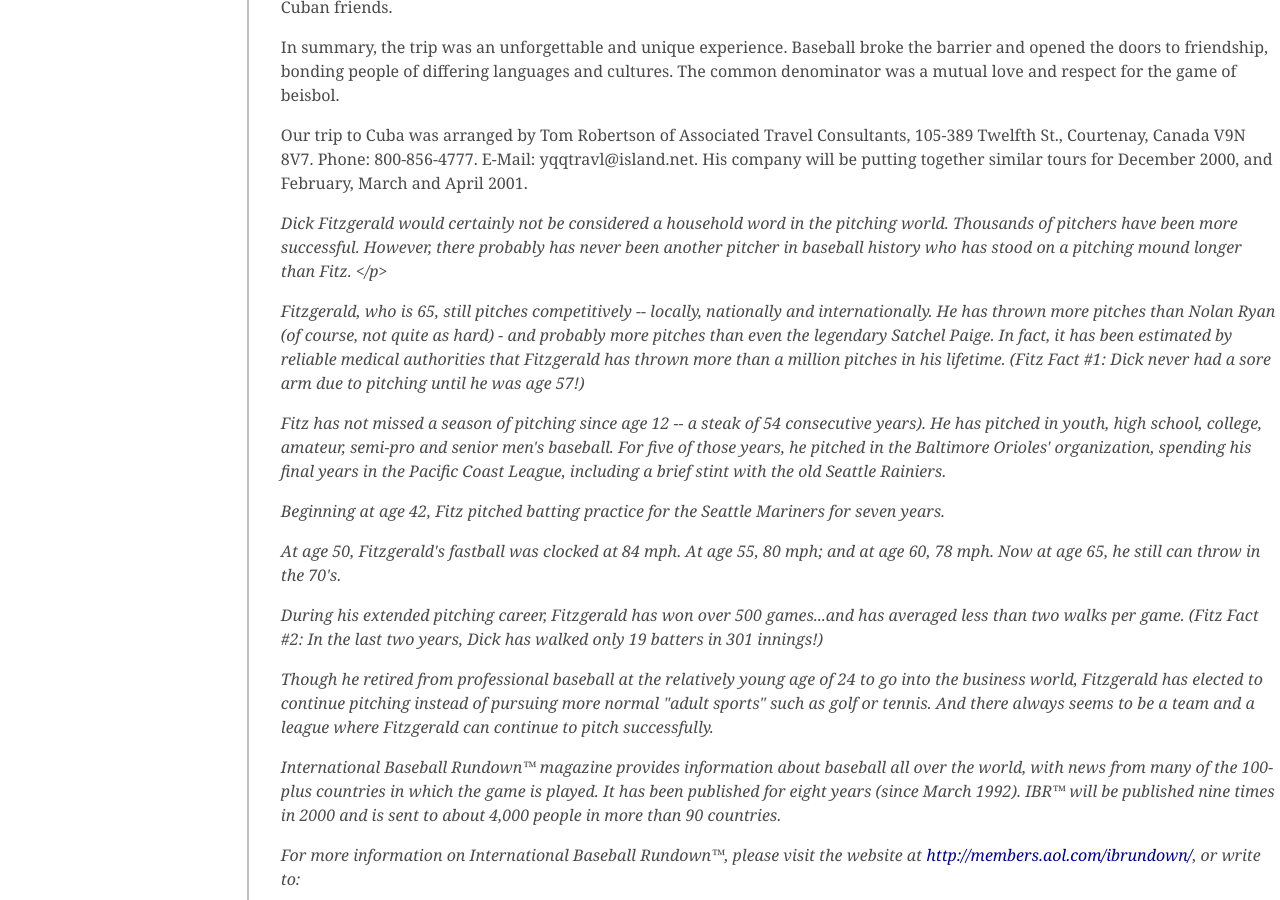
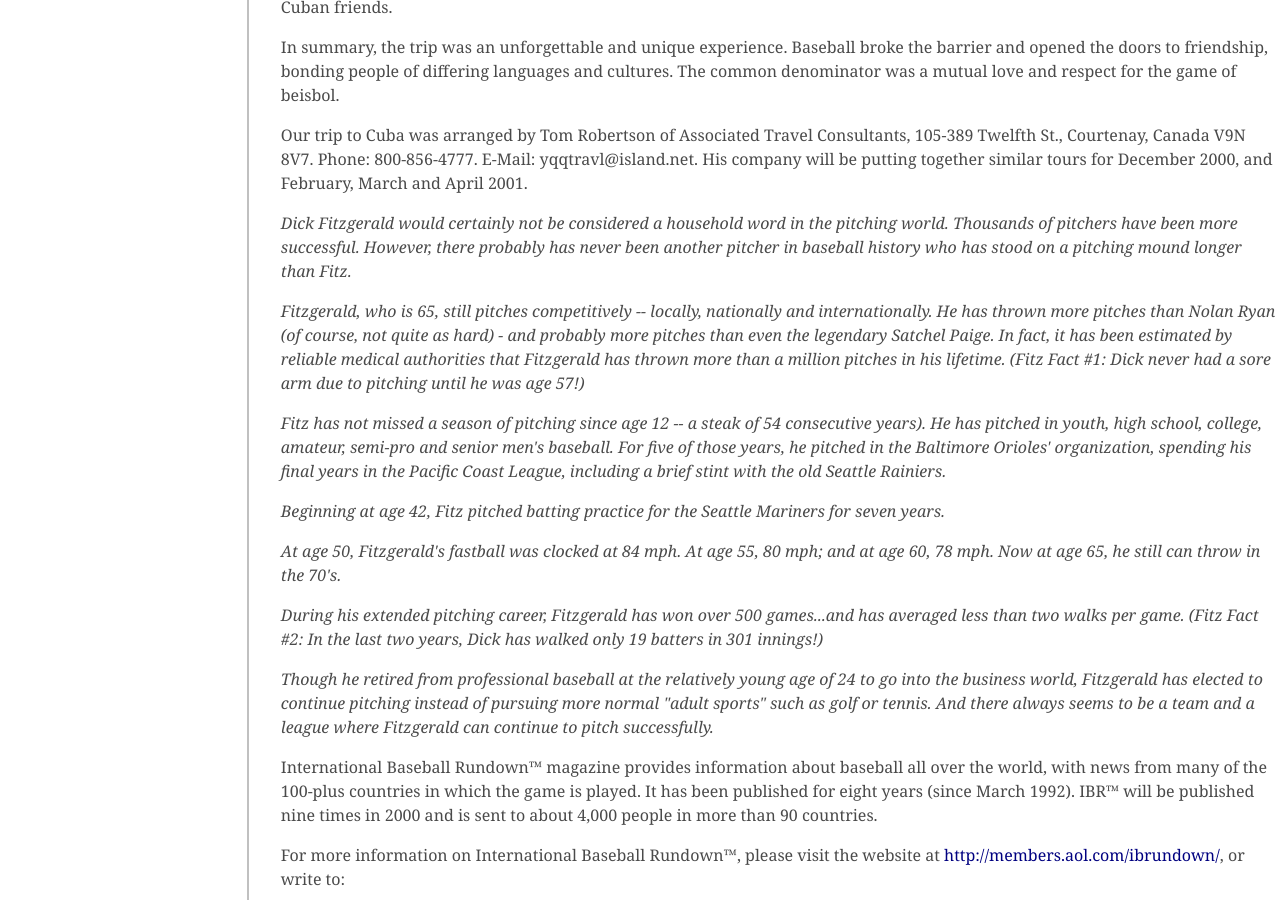
Before and after one commit to jaypalexa/baseballink, a Jekyll site: the page built from pages/magazine/vol_1_no_2/bi_vol_1_no_2_our_trip_to_cuba.md, in a window 1280 px wide and 900 px high, scrolled down 3493 px. Built offline with Jekyll 4.4.1, drawn with Linux system fonts in a browser that asks for light colours.

```diff
--- a/pages/magazine/vol_1_no_2/bi_vol_1_no_2_our_trip_to_cuba.md
+++ b/pages/magazine/vol_1_no_2/bi_vol_1_no_2_our_trip_to_cuba.md
@@ -163,7 +163,7 @@ title: Vol. 1, No. 2 - September 2000 - Our Trip To Cuba
 </p>
 
 <p>
-  <em>Dick Fitzgerald would certainly not be considered a household word in the pitching world.  Thousands of pitchers have been more successful.  However, there probably has never been another pitcher in baseball history who has stood on a pitching mound longer than Fitz.<em>
+  <em>Dick Fitzgerald would certainly not be considered a household word in the pitching world.  Thousands of pitchers have been more successful.  However, there probably has never been another pitcher in baseball history who has stood on a pitching mound longer than Fitz.</em>
 </p>
 
 <p>
```
